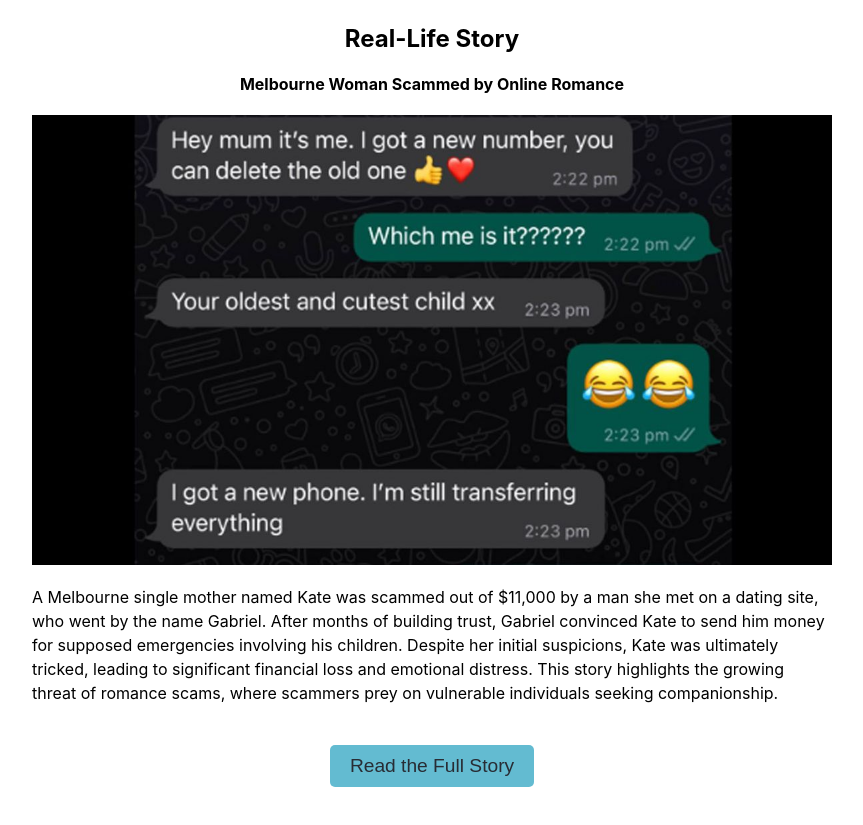
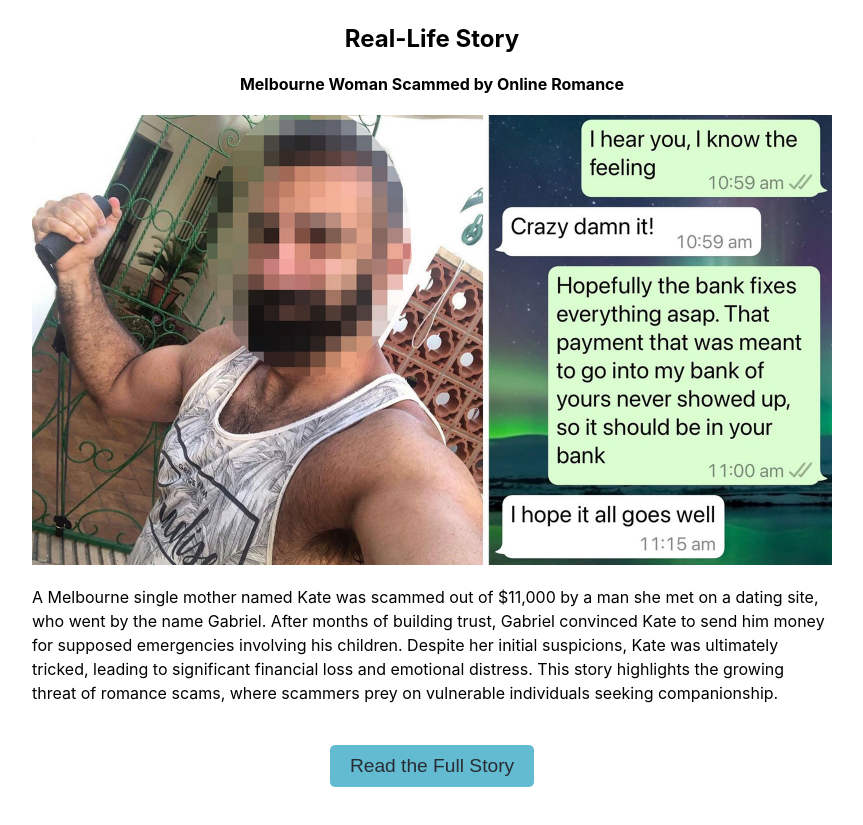
Before and after one commit to YQiZhu/ScamGuard, a React (Create React App) app in the folder scamguard_react/: page /romance-scams in a window 1280 px wide. Shown: the part 1950-2775 px from the top of the page, without its empty margins (208-1071 px from the left). Built offline with nearby package versions, Linux system fonts and the light colour scheme.

Commit message:
Update RomanceScams wrong image

```diff
--- a/scamguard_react/src/IdentifyScams/RomanceScams.js
+++ b/scamguard_react/src/IdentifyScams/RomanceScams.js
@@ -51,7 +51,7 @@ function RomanceScams() {
                     <section className="real-life-story">
                         <h3>Real-Life Story</h3>
                         <h4>Melbourne Woman Scammed by Online Romance</h4> {/* Story Title */}
-                        <img src="/images/Textscamrealstory.jpeg" alt="Text scam real story" className="example-image" />
+                        <img src="/images/Romancescamrealstory.jpeg" alt="Romance scam real story" className="example-image" />
                         <p>
                             A Melbourne single mother named Kate was scammed out of $11,000 by a man she met on a dating site, who went by the name Gabriel. After months of building trust, Gabriel convinced Kate to send him money for supposed emergencies involving his children. Despite her initial suspicions, Kate was ultimately tricked, leading to significant financial loss and emotional distress. This story highlights the growing threat of romance scams, where scammers prey on vulnerable individuals seeking companionship.
                         </p>
```
